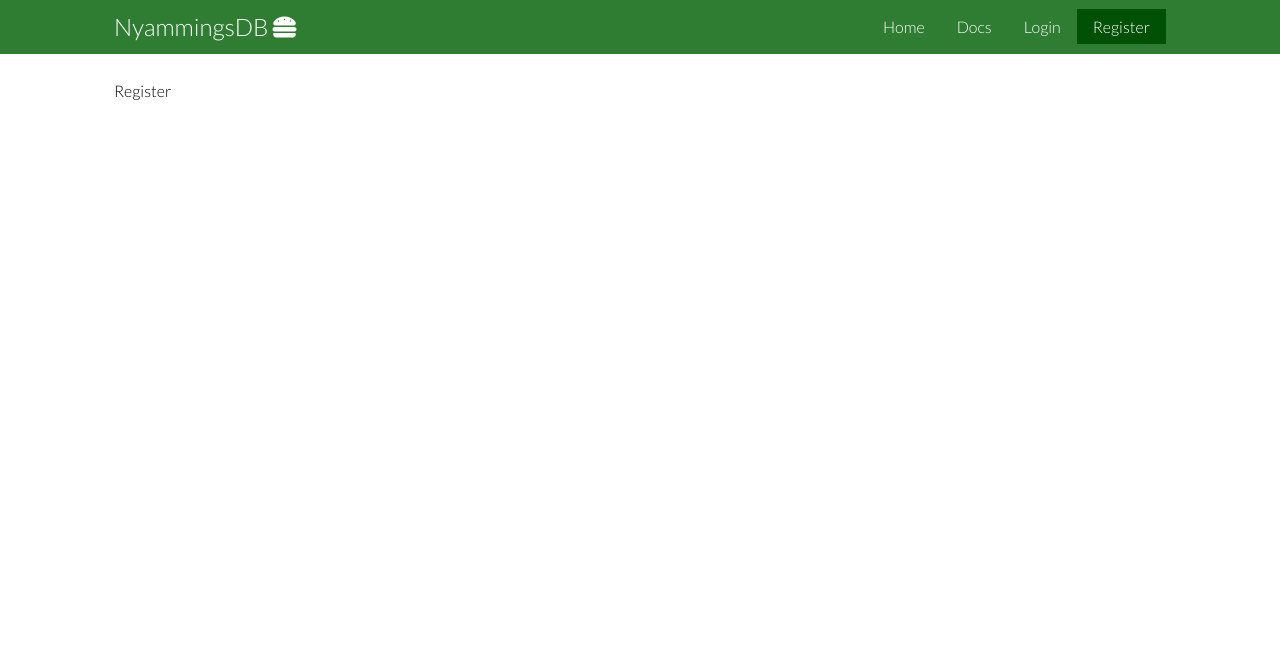
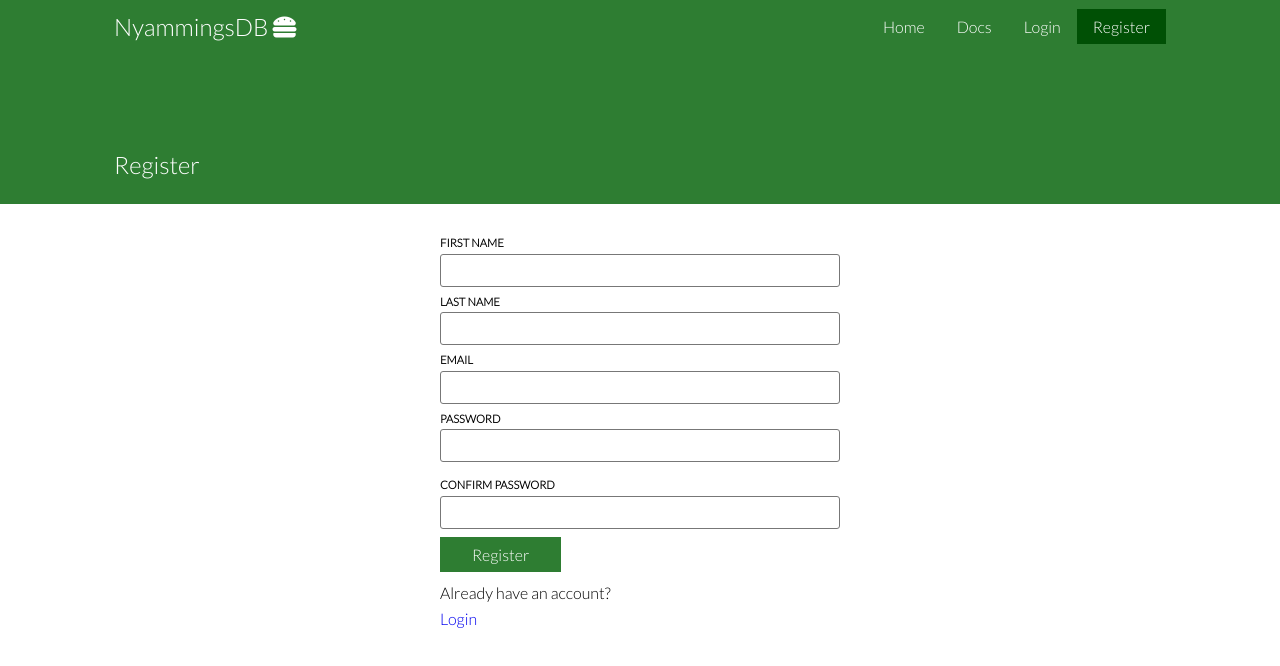
Before and after one commit to javelwill/nyammingsdb-web, a React (Create React App) app: page /register in a window 1280 px wide. Shown: the top 666 px of the page. Built offline with nearby package versions, Linux system fonts and the light colour scheme; a web font is replaced by a local one.

Commit message:
Add login and register functionality

```diff
--- a/src/App.css
+++ b/src/App.css
@@ -314,3 +314,8 @@ input[type='submit'] {
   grid-template-columns: 1fr 1fr;
   column-gap: 0.5rem;
 }
+
+.login__form {
+  width: 400px;
+  margin: 0 auto;
+}
--- a/src/components/Header/Header.js
+++ b/src/components/Header/Header.js
@@ -12,7 +12,7 @@ const Navbar = () => {
   const [menuActive, setMenuActive] = useState(false)
 
   const handleLogout = () => {
-    console.log('logout')
+    toggleMenu()
     dispatch(logout())
   }
 
@@ -99,6 +99,7 @@ const Navbar = () => {
                   activeClassName='header__menu-link--active '
                   className='header__menu-link'
                   to='/register'
+                  onClick={toggleMenu}
                 >
                   Register
                 </NavLink>
--- a/src/constants/userConstants.js
+++ b/src/constants/userConstants.js
@@ -2,3 +2,7 @@ export const USER_LOGIN_REQUEST = 'USER_LOGIN_REQUEST'
 export const USER_LOGIN_SUCCESS = 'USER_LOGIN_SUCCESS'
 export const USER_LOGIN_FAIL = 'USER_LOGIN_FAIL'
 export const USER_LOGOUT = 'USER_LOGOUT'
+
+export const USER_REGISTER_REQUEST = 'USER_REGISTER_REQUEST'
+export const USER_REGISTER_SUCCESS = 'USER_REGISTER_SUCCESS'
+export const USER_REGISTER_FAIL = 'USER_REGISTER_FAIL'
--- a/src/pages/Dashboard.js
+++ b/src/pages/Dashboard.js
@@ -1,10 +1,11 @@
 import React from 'react'
-import {useSelector} from 'react-redux'
+import { useSelector } from 'react-redux'
 import {
   BrowserRouter as Router,
   Switch,
   Route,
   Redirect,
+  useRouteMatch,
 } from 'react-router-dom'
 import SubHeader from '../components/SubHeader/SubHeader'
 import Sidebar from '../components/Sidebar/Sidebar'
@@ -15,8 +16,9 @@ import ApplicationDetails from './ApplicationDetails'
 import AddApplication from './AddApplication'
 
 const Dashboard = () => {
-  const userLogin = useSelector(state => state.userLogin)
-  const {userInfo} = userLogin
+  const userLogin = useSelector((state) => state.userLogin)
+  const { userInfo } = userLogin
+  const match = useRouteMatch()
   return (
     <>
       <SubHeader
@@ -27,23 +29,27 @@ const Dashboard = () => {
         <section className='container container--dashboard'>
           <Sidebar />
           <Switch>
-            <Route exact path='/dashboard'>
-              {userInfo ?  <Redirect to='/dashboard/applications'/> : <Redirect to='/login'/>}
-
+            <Route path={`${match.url}/applications/view/:id`}>
+              <ApplicationDetails />
             </Route>
-            <Route exact path='/dashboard/applications'>
+            <Route path={`${match.url}/applications/add`}>
+              <AddApplication />
+            </Route>
+            <Route exact path={`${match.url}/applications`}>
               <Applications />
             </Route>
-            <Route path='/dashboard/applications/add'>
-              <AddApplication />
+            <Route exact path={`${match.path}`}>
+              {userInfo ? (
+                <Redirect to={`${match.url}/applications`} />
+              ) : (
+                <Redirect to='/login' />
+              )}
             </Route>
-            <Route path='/dashboard/applications/view/:id'>
-              <ApplicationDetails />
-            </Route>
-            <Router path='/dashboard/account'>
+
+            <Router path={`${match.url}/account`}>
               <Account />
             </Router>
-            <Router path='/dashboard/usage'>
+            <Router path={`${match.url}/usage`}>
               <Usage />
             </Router>
           </Switch>
--- a/src/pages/Home.js
+++ b/src/pages/Home.js
@@ -1,10 +1,8 @@
 import React, { useEffect } from 'react'
 import { useDispatch, useSelector } from 'react-redux'
-import { useHistory } from 'react-router-dom'
+import { useHistory, Link } from 'react-router-dom'
 import { login } from '../actions/userActions'
-import { Link } from 'react-router-dom'
 import useForm from '../useForm'
-import Loader from '../components/Loader/Loader'
 import Message from '../components/Message/Message'
 
 const INITIAL_STATE = {
@@ -27,7 +25,6 @@ const Home = () => {
   }
 
   useEffect(() => {
-    console.log(history)
     if (userInfo) {
       history.push('/dashboard')
     }
--- a/src/pages/Login.js
+++ b/src/pages/Login.js
@@ -1,11 +1,80 @@
-import React from 'react'
+import React, { useEffect } from 'react'
+import SubHeader from '../components/SubHeader/SubHeader'
+import { useDispatch, useSelector } from 'react-redux'
+import { useHistory, Link } from 'react-router-dom'
+import { login } from '../actions/userActions'
+import useForm from '../useForm'
+import Message from '../components/Message/Message'
+
+const INITIAL_STATE = {
+  email: '',
+  password: '',
+}
 
 const Login = () => {
-    return (
-        <section className='container'>
-            <p>Login</p>
-        </section>
-    )
+  const dispatch = useDispatch()
+  const userLogin = useSelector((state) => state.userLogin)
+  const { loading, error, userInfo } = userLogin
+
+  const history = useHistory()
+
+  const { values, handleChange, handleSubmit } = useForm(INITIAL_STATE, submit)
+
+  function submit() {
+    const { email, password } = values
+    dispatch(login(email, password))
+  }
+
+  useEffect(() => {
+    if (userInfo) {
+      history.push('/dashboard')
+    }
+  }, [history, userInfo])
+
+
+  return (
+    <>
+      <SubHeader title='Login' text='' />
+      <section className='container'>
+        <div className='login__form'>
+          <form onSubmit={handleSubmit}>
+            <div className='form-control'>
+              <label htmlFor='username'>USERNAME OR EMAIL</label>
+              <input
+                type='text'
+                name='email'
+                value={values.email}
+                onChange={handleChange}
+                required
+              />
+            </div>
+            <div className='form-control' style={{ marginBottom: '0.5rem' }}>
+              <label htmlFor='password'>PASSWORD</label>
+              <input
+                type='password'
+                name='password'
+                value={values.password}
+                onChange={handleChange}
+                required
+              />
+            </div>
+            <button className='btn btn--primary' to='/dashboard'>
+              Log in
+            </button>
+            {loading && (
+              <div class='fa-1x'>
+                <i class='fas fa-sync fa-spin'></i>
+              </div>
+            )}
+
+            {error && <Message type='message message-danger'>{error}</Message>}
+          </form>
+          <p>Are you new here? </p>
+          <Link to='/register'>Register</Link>
+        </div>
+      </section>
+    </>
+  )
 }
 
 export default Login
--- a/src/pages/Register.js
+++ b/src/pages/Register.js
@@ -1,10 +1,103 @@
 import React from 'react'
+import SubHeader from '../components/SubHeader/SubHeader'
+import { useDispatch, useSelector } from 'react-redux'
+import { useHistory, Link } from 'react-router-dom'
+import { register } from '../actions/userActions'
+import useForm from '../useForm'
+import Message from '../components/Message/Message'
+
+const INITIAL_STATE = {
+  firstName: '',
+  lastName: '',
+  email: '',
+  password: '',
+}
 
 const Register = () => {
+  const dispatch = useDispatch()
+  const userRegister = useSelector((state) => state.userRegister)
+  const { loading, error, userInfo } = userRegister
+
+  const history = useHistory()
+
+  const { values, handleChange, handleSubmit } = useForm(INITIAL_STATE, submit)
+
+  function submit() {
+    const { firstName, lastName, email, password } = values
+    dispatch(register(firstName, lastName, email, password))
+  }
   return (
-    <section className='container'>
-      <p>Register</p>
-    </section>
+    <>
+      <SubHeader title='Register' text='' />
+      <section className='container'>
+        <div className='login__form'>
+          <form onSubmit={handleSubmit}>
+            <div className='form-control'>
+              <label htmlFor='username'>FIRST NAME</label>
+              <input
+                type='text'
+                name='firstName'
+                value={values.firstName}
+                onChange={handleChange}
+                required
+              />
+            </div>
+            <div className='form-control'>
+              <label htmlFor='username'>LAST NAME</label>
+              <input
+                type='text'
+                name='lastName'
+                value={values.lastName}
+                onChange={handleChange}
+                required
+              />
+            </div>
+            <div className='form-control'>
+              <label htmlFor='email'>EMAIL</label>
+              <input
+                type='text'
+                name='email'
+                value={values.email}
+                onChange={handleChange}
+                required
+              />
+            </div>
+            <div className='form-control' style={{ marginBottom: '0.5rem' }}>
+              <label htmlFor='password'>PASSWORD</label>
+              <input
+                type='password'
+                name='password'
+                value={values.password}
+                onChange={handleChange}
+                required
+              />
+            </div>
+            <div className='form-control' style={{ marginBottom: '0.5rem' }}>
+              <label htmlFor='password'>CONFIRM PASSWORD</label>
+              <input
+                type='password'
+                name='confirmPassword'
+                value={values.confirmPassword}
+                onChange={handleChange}
+                required
+              />
+            </div>
+            <button className='btn btn--primary' to='/dashboard'>
+              Register
+            </button>
+            {loading && (
+              <div class='fa-1x'>
+                <i class='fas fa-sync fa-spin'></i>
+              </div>
+            )}
+
+            {error && <Message type='message message-danger'>{error}</Message>}
+          </form>
+          <p>Already have an account? </p>
+          <Link to='/login'>Login</Link>
+        </div>
+      </section>
+    </>
   )
 }
 
--- a/src/reducers/usersReducers.js
+++ b/src/reducers/usersReducers.js
@@ -3,6 +3,9 @@ import {
   USER_LOGIN_SUCCESS,
   USER_LOGIN_FAIL,
   USER_LOGOUT,
+  USER_REGISTER_REQUEST,
+  USER_REGISTER_SUCCESS,
+  USER_REGISTER_FAIL
 } from '../constants/userConstants'
 
 export const userLoginReducer = (state = {}, action) => {
@@ -19,3 +22,16 @@ export const userLoginReducer = (state = {}, action) => {
       return state
   }
 }
+
+export const userRegisterReducer = (state = {}, action) => {
+  switch (action.type) {
+    case USER_REGISTER_REQUEST:
+      return { loading: true }
+    case USER_REGISTER_SUCCESS:
+      return { loading: false, userInfo: action.payload }
+    case USER_REGISTER_FAIL:
+      return { loading: false, error: action.payload }
+    default:
+      return state
+  }
+}
--- a/src/store.js
+++ b/src/store.js
@@ -5,12 +5,13 @@ import {
   applicationListReducer,
   applicationDetailsReducer,
 } from './reducers/applicationReducers'
-import { userLoginReducer } from './reducers/usersReducers'
+import { userLoginReducer, userRegisterReducer } from './reducers/usersReducers'
 
 const reducer = combineReducers({
   applicationList: applicationListReducer,
   applicationDetails: applicationDetailsReducer,
   userLogin: userLoginReducer,
+  userRegister: userRegisterReducer
 })
 
 const userInfoFromStorage = localStorage.getItem('userInfo')
--- a/src/useForm.js
+++ b/src/useForm.js
@@ -14,6 +14,7 @@ const useForm = (initialState, submit) => {
       submit()
       setSubmitting(false)
     }
+    // eslint-disable-next-line
   }, [isSubmitting])
 
   const handleChange = (event) => {
```
Also changed, not shown: src/App.js (+5 -15 lines), src/actions/userActions.js (+32 -0 lines).
